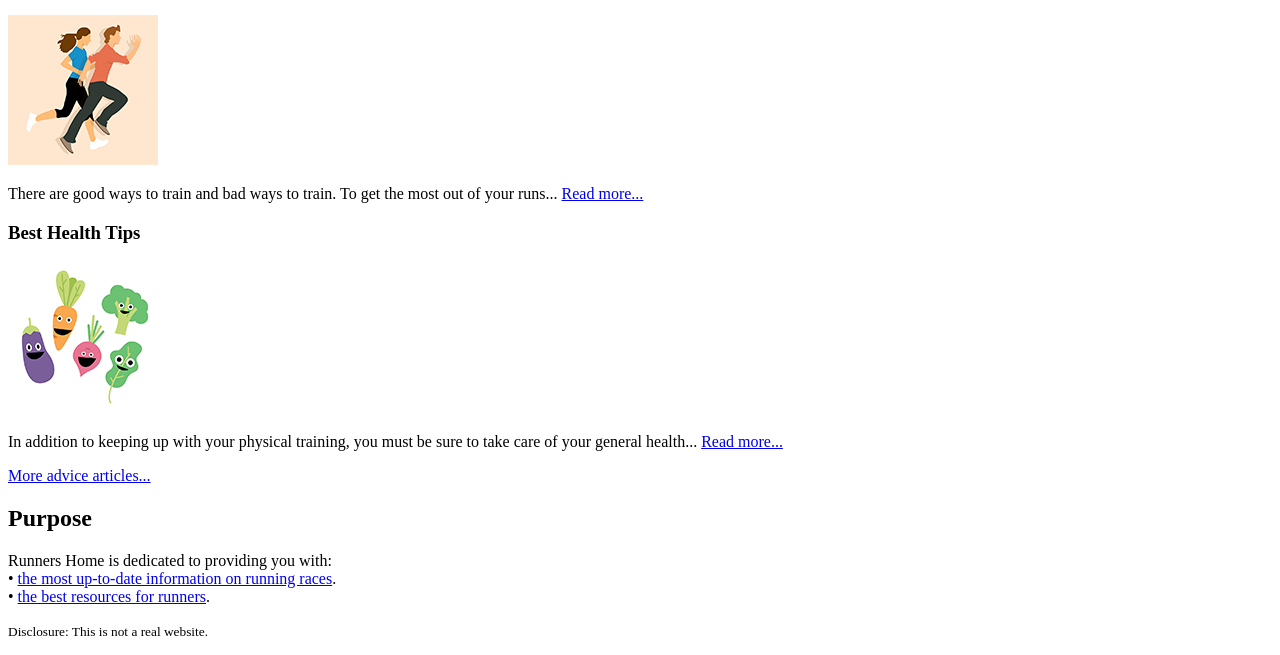
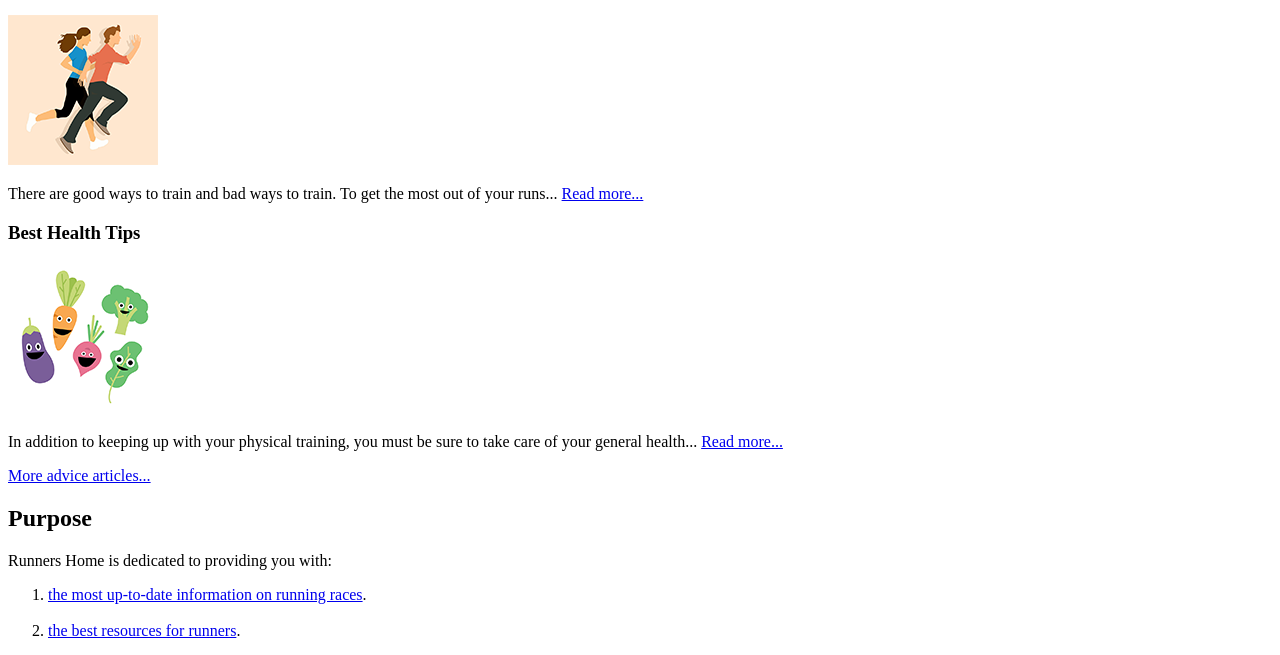
Before and after one commit to tlg-24-05-visa-sde-1/mnm-lists-exercises, a plain HTML site: page index.html in a window 1280 px wide. Shown: the part 475-1130 px from the top of the page. Drawn offline with Linux system fonts and the light colour scheme.

Commit message:
Added purpose lists

```diff
--- a/index.html
+++ b/index.html
@@ -47,10 +47,12 @@
 <p><a href="advice/index.html">More advice articles...</a></p>
 <h2>Purpose</h2>
 <p>Runners Home is dedicated to providing you with:<br>
-  &#8226; <a href="races.html">the most up-to-date
-    information on running races</a>.<br>
-  &#8226; <a href="resources/index.html">the best
-    resources for runners</a>.
+  <ol>
+    <li><a href="races.html">the most up-to-date
+    information on running races</a>.</li><br>
+    <li><a href="resources/index.html">the best
+    resources for runners</a>.</li>
+  </ol>
 </p>
 <p><small>Disclosure: This is not a real website.</small></p>
 <hr>
```
